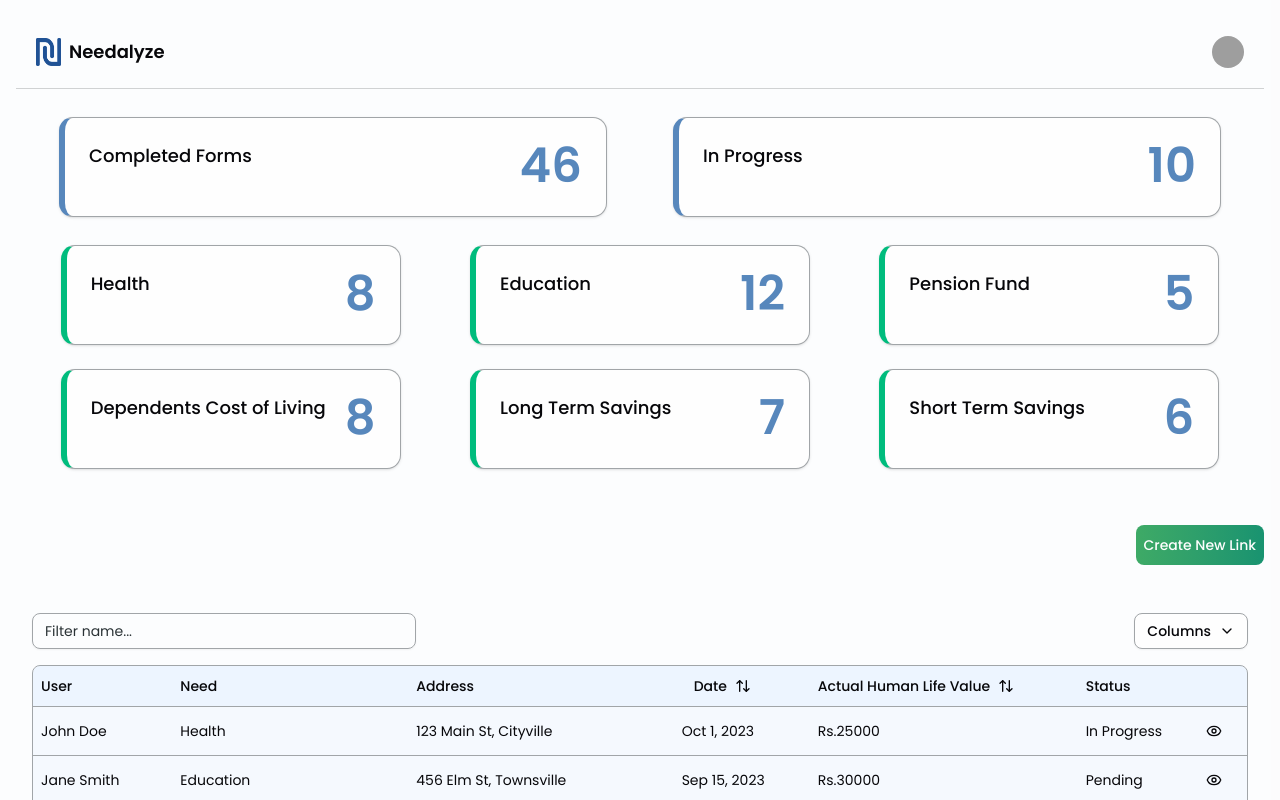
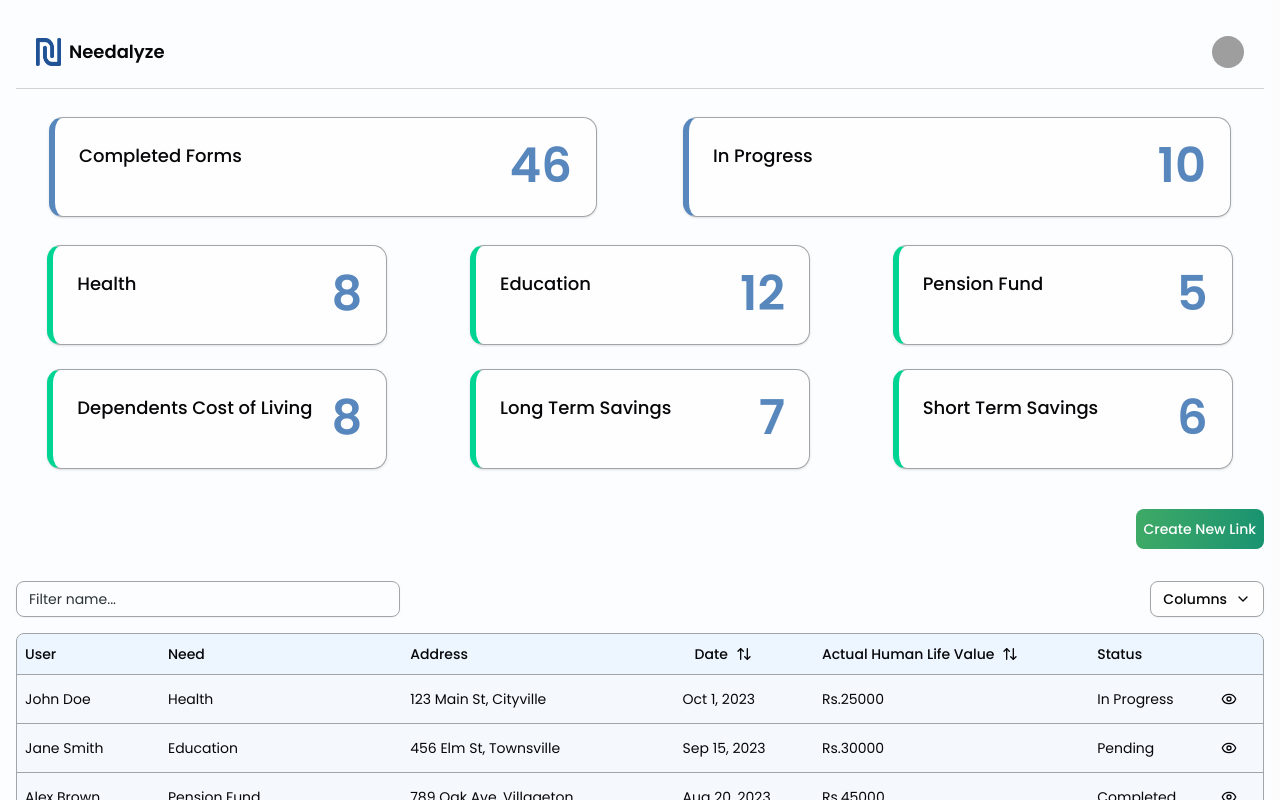
Before and after one commit to itswijay/Needalyze, a Next.js app: page /dashboard in a window 1280 px wide. Shown: the top 800 px of the page. Built offline with nearby package versions, Linux system fonts and the light colour scheme; grey boxes are pictures that could not be loaded.

Commit message:
fix(ui): update layout and styling

```diff
--- a/src/app/dashboard/components/Cards.jsx
+++ b/src/app/dashboard/components/Cards.jsx
@@ -2,32 +2,32 @@ import { Card, CardAction, CardHeader, CardTitle } from "@/components/ui/card";
 
 const Cards = () => {
   return (
-    <div className="mt-3 p-4 mx-auto max-w-7xl">
+    <div className="mt-3 pt-4">
       {/* grid 1 */}
-      <div className="grid  grid-cols-2  justify-items-center gap-x-3">
-        <Card className="lg:border-l-6 border-l-5 border-l-[var(--primary-200)] lg:h-25 lg:w-137 h-22 w-48 ">
+      <div className="grid  grid-cols-2  justify-items-center gap-x-5">
+        <Card className="sm:border-l-6 border-l-5 border-l-[var(--primary-200)] sm:h-25 sm:w-137 h-22 w-43 ">
           <CardHeader>
             <CardTitle>
-              <h1 className="lg:text-lg text-sm font-medium">
+              <h1 className="sm:text-lg text-sm font-medium">
                 Completed Forms
               </h1>
             </CardTitle>
 
             <CardAction>
-              <span className="text-[var(--primary-200)] lg:text-5xl text-4xl font-semibold">
+              <span className="text-[var(--primary-200)] sm:text-5xl text-4xl font-semibold">
                 46
               </span>
             </CardAction>
           </CardHeader>
         </Card>
-        <Card className="lg:border-l-6 border-l-5 border-l-[var(--primary-200)] lg:h-25 lg:w-137 h-22 w-48">
+        <Card className="sm:border-l-6 border-l-5 border-l-[var(--primary-200)] sm:h-25 sm:w-137 h-22 w-43">
           <CardHeader>
             <CardTitle>
-              <h1 className="lg:text-lg text-sm font-medium">In Progress</h1>
+              <h1 className="sm:text-lg text-sm font-medium">In Progress</h1>
             </CardTitle>
 
             <CardAction>
-              <span className="text-[var(--primary-200)] lg:text-5xl text-4xl font-semibold">
+              <span className="text-[var(--primary-200)] sm:text-5xl text-4xl font-semibold">
                 10
               </span>
             </CardAction>
@@ -35,41 +35,41 @@ const Cards = () => {
         </Card>
       </div>
       {/* grid 2 */}
-      <div className="grid lg:grid-cols-3 grid-cols-2 mt-7 justify-items-center space-y-6 gap-x-3">
-        <Card className="lg:border-l-6 border-l-5 border-l-emerald-500 lg:h-25 lg:w-85 h-22 w-48">
+      <div className="grid sm:grid-cols-3 grid-cols-2 mt-7 justify-items-center space-y-6 gap-x-5">
+        <Card className="sm:border-l-6 border-l-5 border-l-emerald-400 sm:h-25 sm:w-85 h-22 w-43">
           <CardHeader>
             <CardTitle>
-              <h1 className="lg:text-lg text-xs font-medium">Health</h1>
+              <h1 className="sm:text-lg text-xs font-medium">Health</h1>
             </CardTitle>
 
             <CardAction>
-              <span className="text-[var(--primary-200)] lg:text-5xl text-3xl font-semibold">
+              <span className="text-[var(--primary-200)] sm:text-5xl text-3xl font-semibold">
                 8
               </span>
             </CardAction>
           </CardHeader>
         </Card>
-        <Card className="lg:border-l-6 border-l-5 border-l-emerald-500 lg:h-25 lg:w-85 h-22 w-48">
+        <Card className="sm:border-l-6 border-l-5 border-l-emerald-400 sm:h-25 sm:w-85 h-22 w-43">
           <CardHeader>
             <CardTitle>
-              <h1 className="lg:text-lg text-xs font-medium">Education</h1>
+              <h1 className="sm:text-lg text-xs font-medium">Education</h1>
             </CardTitle>
 
             <CardAction>
-              <span className="text-[var(--primary-200)] lg:text-5xl text-3xl font-semibold">
+              <span className="text-[var(--primary-200)] sm:text-5xl text-3xl font-semibold">
                 12
               </span>
             </CardAction>
           </CardHeader>
         </Card>
-        <Card className="lg:border-l-6 border-l-5 border-l-emerald-500 lg:h-25 lg:w-85 h-22 w-48">
+        <Card className="sm:border-l-6 border-l-5 border-l-emerald-400 sm:h-25 sm:w-85 h-22 w-43">
           <CardHeader>
             <CardTitle>
-              <h1 className="lg:text-lg text-xs font-medium">Pension Fund</h1>
+              <h1 className="sm:text-lg text-xs font-medium">Pension Fund</h1>
             </CardTitle>
 
             <CardAction>
-              <span className="text-[var(--primary-200)] lg:text-5xl text-3xl font-semibold">
+              <span className="text-[var(--primary-200)] sm:text-5xl text-3xl font-semibold">
                 5
               </span>
             </CardAction>
@@ -78,46 +78,46 @@ const Cards = () => {
 
         {/* grid 3 */}
 
-        <Card className="lg:border-l-6 border-l-5  border-l-emerald-500 lg:h-25 lg:w-85 h-22 w-48">
+        <Card className="sm:border-l-6 border-l-5  border-l-emerald-400 sm:h-25 sm:w-85 h-22 w-43">
           <CardHeader>
             <CardTitle className="">
-              <h1 className="lg:text-lg text-xs font-medium">
+              <h1 className="sm:text-lg text-xs font-medium">
                 Dependents Cost of Living
               </h1>
             </CardTitle>
 
             <CardAction>
-              <span className="text-[var(--primary-200)] lg:text-5xl text-3xl font-semibold">
+              <span className="text-[var(--primary-200)] sm:text-5xl text-3xl font-semibold">
                 8
               </span>
             </CardAction>
           </CardHeader>
         </Card>
-        <Card className="lg:border-l-6 border-l-5 border-l-emerald-500 lg:h-25 lg:w-85 h-22 w-48">
+        <Card className="sm:border-l-6 border-l-5 border-l-emerald-400 sm:h-25 sm:w-85 h-22 w-43">
           <CardHeader>
             <CardTitle>
-              <h1 className="lg:text-lg text-xs font-medium">
+              <h1 className="sm:text-lg text-xs font-medium">
                 Long Term Savings
               </h1>
             </CardTitle>
 
             <CardAction>
-              <span className="text-[var(--primary-200)] lg:text-5xl text-3xl font-semibold">
+              <span className="text-[var(--primary-200)] sm:text-5xl text-3xl font-semibold">
                 7
               </span>
             </CardAction>
           </CardHeader>
         </Card>
-        <Card className="lg:border-l-6 border-l-5 border-l-emerald-500 lg:h-25 lg:w-85 h-22 w-48">
+        <Card className="sm:border-l-6 border-l-5 border-l-emerald-400 sm:h-25 sm:w-85 h-22 w-43">
           <CardHeader>
             <CardTitle>
-              <h1 className="lg:text-lg text-xs font-medium">
+              <h1 className="sm:text-lg text-xs font-medium">
                 Short Term Savings
               </h1>
             </CardTitle>
 
             <CardAction>
-              <span className="text-[var(--primary-200)] lg:text-5xl text-3xl font-semibold">
+              <span className="text-[var(--primary-200)] sm:text-5xl text-3xl font-semibold">
                 6
               </span>
             </CardAction>
--- a/src/app/dashboard/components/Dashtable.jsx
+++ b/src/app/dashboard/components/Dashtable.jsx
@@ -2,28 +2,21 @@
 
 import * as React from "react";
 import {
-  ColumnDef,
-  ColumnFiltersState,
   flexRender,
   getCoreRowModel,
   getFilteredRowModel,
   getPaginationRowModel,
   getSortedRowModel,
-  SortingState,
   useReactTable,
-  VisibilityState,
 } from "@tanstack/react-table";
 import { ArrowUpDown, ChevronDown, Eye, MoreHorizontal } from "lucide-react";
 
 import { Button } from "@/components/ui/button";
-import { Checkbox } from "@/components/ui/checkbox";
+
 import {
   DropdownMenu,
   DropdownMenuCheckboxItem,
   DropdownMenuContent,
-  DropdownMenuItem,
-  DropdownMenuLabel,
-  DropdownMenuSeparator,
   DropdownMenuTrigger,
 } from "@/components/ui/dropdown-menu";
 import { Input } from "@/components/ui/input";
@@ -415,7 +408,7 @@ export function DataTable() {
   });
 
   return (
-    <div className=" w-full  p-4 mx-auto max-w-7xl">
+    <div className=" w-full ">
       <div className="flex items-center justify-between py-4 gap-3">
         <Input
           placeholder="Filter name..."
@@ -466,7 +459,10 @@ export function DataTable() {
                       : "";
 
                   return (
-                    <TableHead key={header.id} className={hiddenOnMobile}>
+                    <TableHead
+                      key={header.id}
+                      className={` ${hiddenOnMobile} `}
+                    >
                       {header.isPlaceholder
                         ? null
                         : flexRender(
@@ -493,7 +489,7 @@ export function DataTable() {
                         : "";
 
                     return (
-                      <TableCell key={cell.id} className={hiddenOnMobile}>
+                      <TableCell key={cell.id} className={` ${hiddenOnMobile}`}>
                         {flexRender(
                           cell.column.columnDef.cell,
                           cell.getContext()
--- a/src/app/dashboard/components/Navbar.jsx
+++ b/src/app/dashboard/components/Navbar.jsx
@@ -11,7 +11,7 @@ import { Avatar, AvatarFallback, AvatarImage } from "@/components/ui/avatar";
 
 const Navbar = () => {
   return (
-    <div className="mx-auto max-w-7xl ">
+    <div className="">
       <ul className="flex justify-between items-center border-b p-5 border-gray-100">
         <li className="flex ">
           <Image
```
